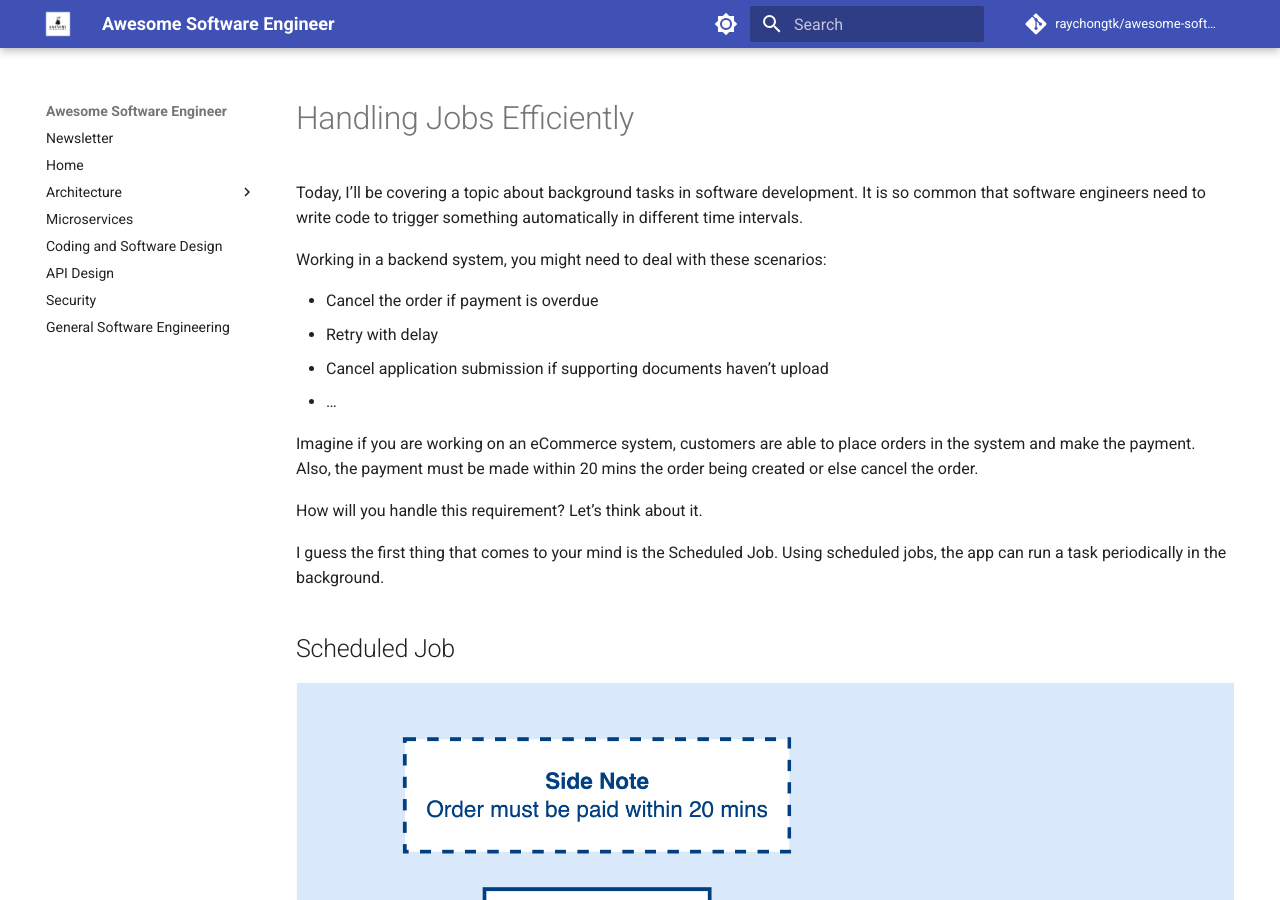
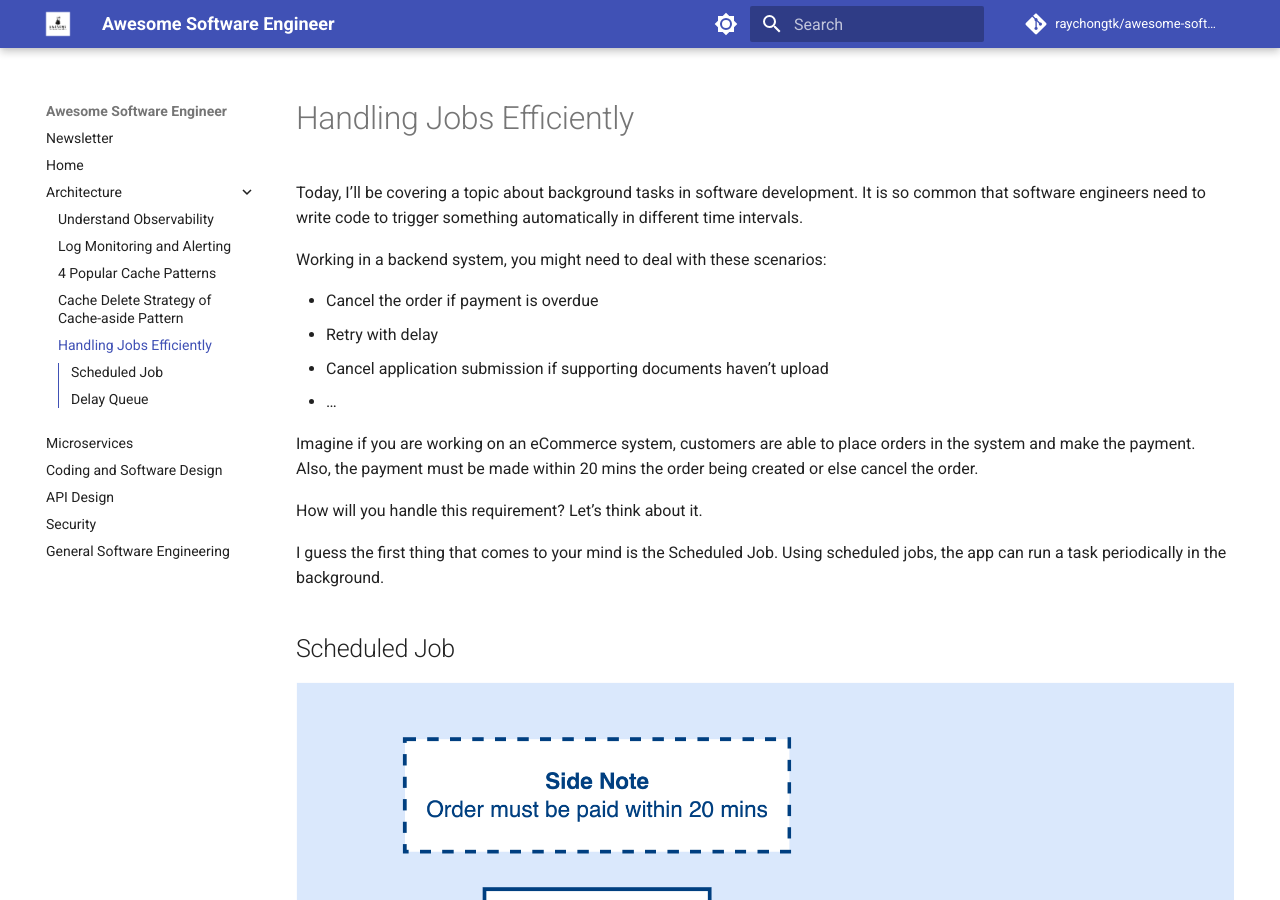
Before and after one commit to raychongtk/awesome-software-engineer, an MkDocs documentation site: the page built from docs/architecture/handling-job-efficiently.md, in a window 1280 px wide and 900 px high. Built offline with MkDocs 1.6.1 and Material for MkDocs 9.7.7, drawn with Linux system fonts in a browser that asks for light colours; comment, search, counter and statistics services are not loaded.

Commit message:
handle job efficiently

```diff
--- a/mkdocs.yml
+++ b/mkdocs.yml
@@ -63,6 +63,7 @@ nav:
   - Log Monitoring and Alerting: architecture/log-monitoring-and-alerting.md
   - 4 Popular Cache Patterns: architecture/4-popular-cache-patterns.md
   - Cache Delete Strategy of Cache-aside Pattern: architecture/cache-delete-strategy.md
+  - Handling Jobs Efficiently: architecture/handling-job-efficiently.md
 - Microservices: microservices.md
 - Coding and Software Design: coding-and-software-design.md
 - API Design: api-design.md
```
